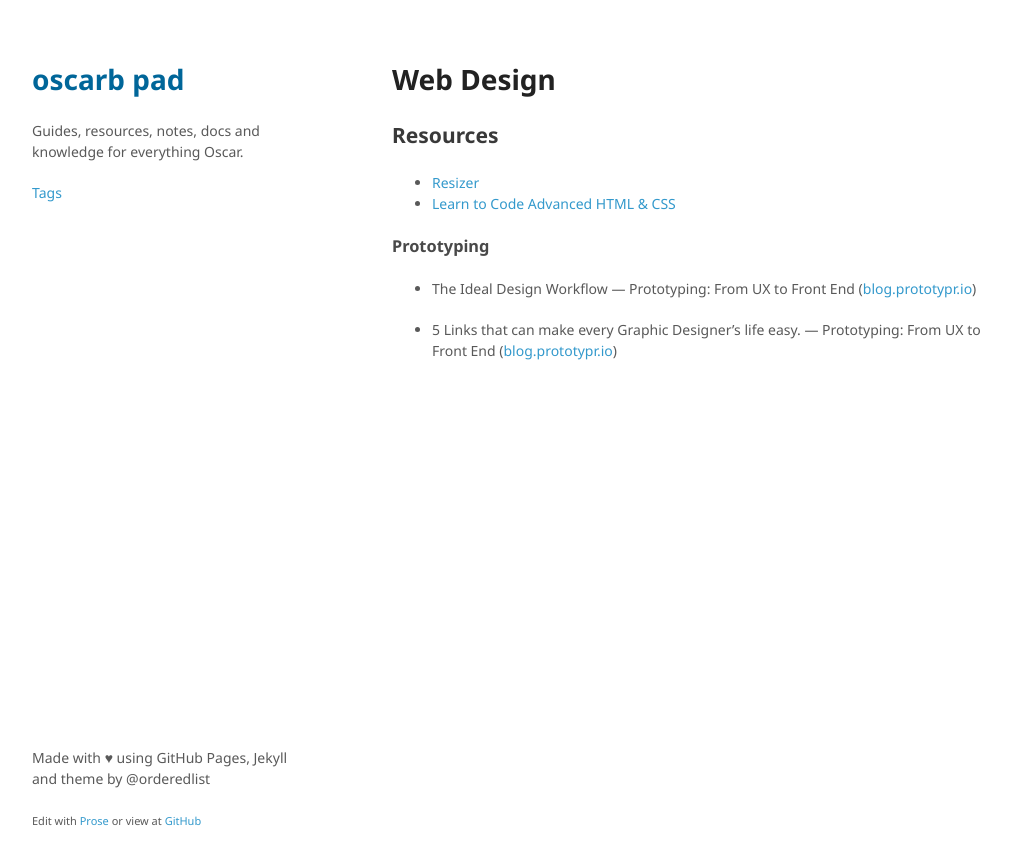
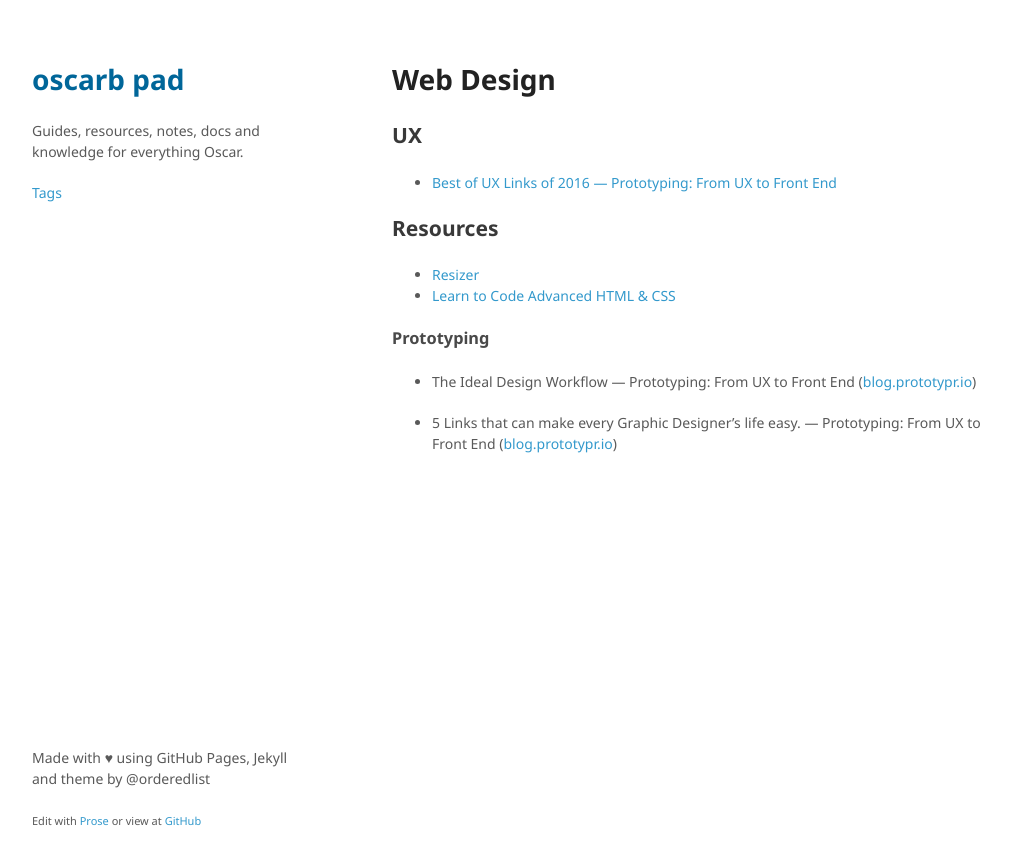
Before and after one commit to oscarb/pad, a Jekyll site: the page built from _docs/web-design.md, in a window 1280 px wide. Shown: the top 865 px of the page, without its empty margins (128-1139 px from the left). Built offline with Jekyll 4.4.1, drawn with Linux system fonts in a browser that asks for light colours.

Commit message:
Updated web-design.md

```diff
--- a/_docs/web-design.md
+++ b/_docs/web-design.md
@@ -9,6 +9,11 @@ published: true
 
 # Web Design
 
+
+## UX
+
+* [Best of UX Links of 2016 — Prototyping: From UX to Front End](https://blog.prototypr.io/best-of-ux-links-of-2016-eb2f44a2c9c0#.z4uvwvbix)
+
 ## Resources
 
 * [Resizer](http://design.google.com/resizer/)
```
